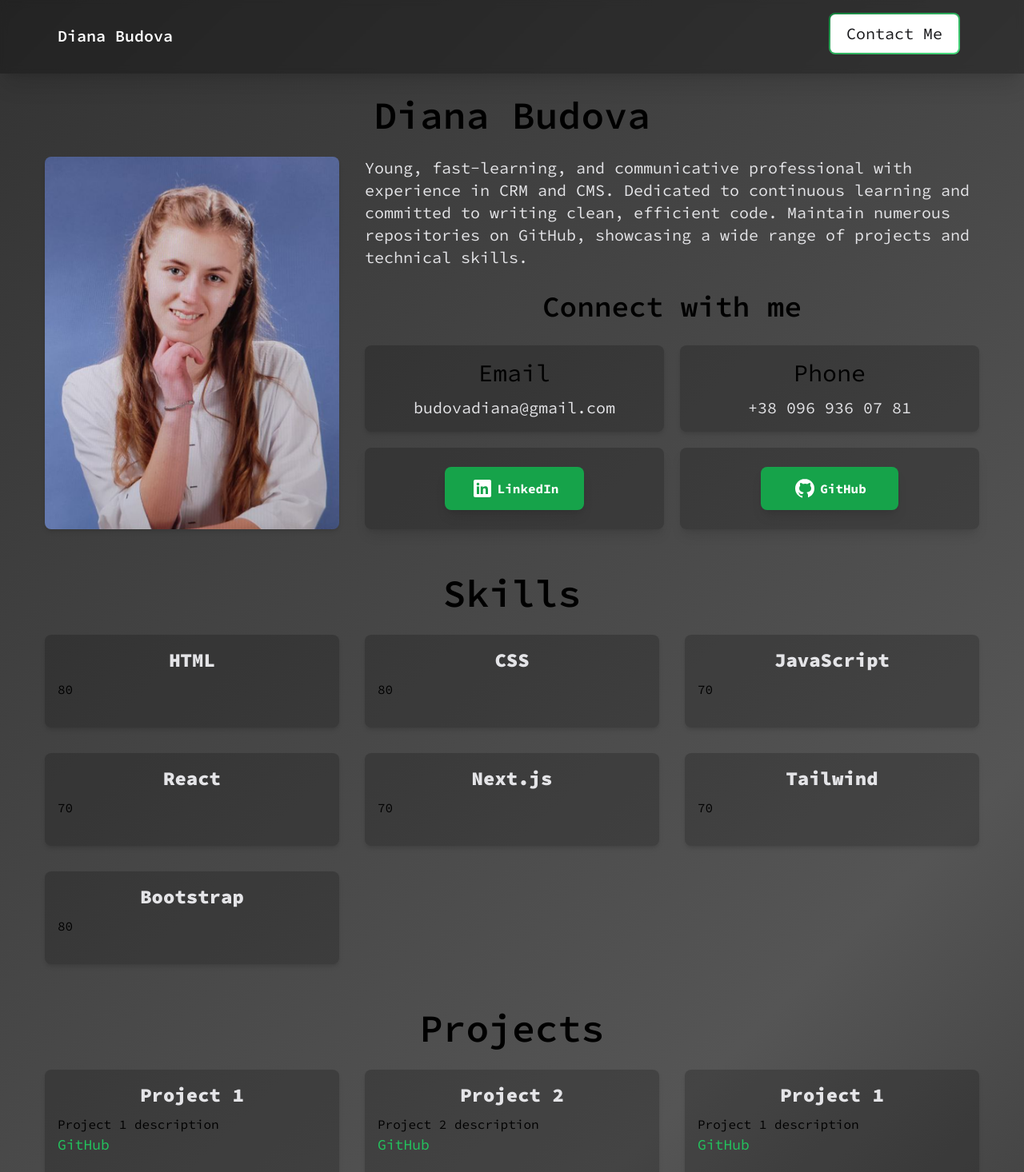
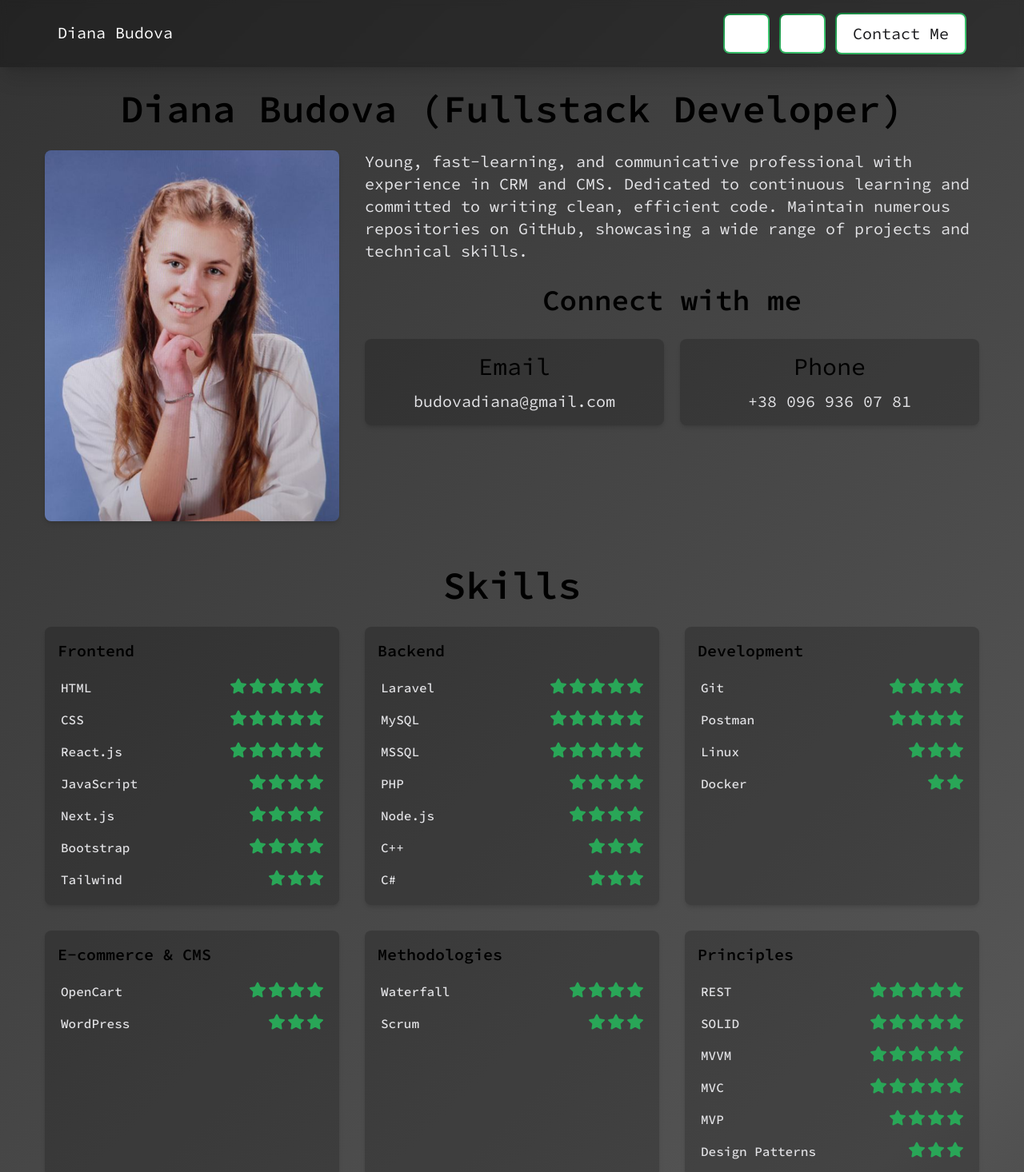
Before and after one commit to DianaBudova/personal-resume-site, a Next.js app: page / in a window 1280 px wide. Shown: the top 1466 px of the page at 80% size. Built offline with nearby package versions, Linux system fonts and the light colour scheme.

Commit message:
make skills page and refactor

```diff
--- a/public/skills.json
+++ b/public/skills.json
@@ -1,30 +1,61 @@
 [
     {
-        "name": "HTML",
-        "level": "80"
+        "Frontend": [
+            { "name": "HTML", "level": "5" },
+            { "name": "CSS", "level": "5" },
+            { "name": "React.js", "level": "5" },
+            { "name": "JavaScript", "level": "4" },
+            { "name": "Next.js", "level": "4" },
+            { "name": "Bootstrap", "level": "4" },
+            { "name": "Tailwind", "level": "3" }
+        ]
     },
     {
-        "name": "CSS",
-        "level": "80"
+        "Backend": [
+            { "name": "Laravel", "level": "5" },
+            { "name": "MySQL", "level": "5" },
+            { "name": "MSSQL", "level": "5" },
+            { "name": "PHP", "level": "4" },
+            { "name": "Node.js", "level": "4" },
+            { "name": "C++", "level": "3" },
+            { "name": "C#", "level": "3" }
+        ]
     },
     {
-        "name": "JavaScript",
-        "level": "70"
+        "Development": [
+            { "name": "Git", "level": "4" },
+            { "name": "Postman", "level": "4" },
+            { "name": "Linux", "level": "3" },
+            { "name": "Docker", "level": "2" }
+        ]
     },
     {
-        "name": "React",
-        "level": "70"
+        "E-commerce & CMS": [
+            { "name": "OpenCart", "level": "4" },
+            { "name": "WordPress", "level": "3" }
+        ]
     },
     {
-        "name": "Next.js",
-        "level": "70"
+        "Methodologies": [
+            { "name": "Waterfall", "level": "4" },
+            { "name": "Scrum", "level": "3" }
+        ]
     },
     {
-        "name": "Tailwind",
-        "level": "70"
+        "Principles": [
+            { "name": "REST", "level": "5" },
+            { "name": "SOLID", "level": "5" },
+            { "name": "MVVM", "level": "5" },
+            { "name": "MVC", "level": "5" },
+            { "name": "MVP", "level": "4" },
+            { "name": "Design Patterns", "level": "3" }
+        ]
     },
     {
-        "name": "Bootstrap",
-        "level": "80"
+        "Languages": [
+            { "name": "Ukrainian", "level": "5" },
+            { "name": "Russian", "level": "5" },
+            { "name": "English", "level": "3" }
+        ]
     }
 ]
--- a/src/app/me/page.js
+++ b/src/app/me/page.js
@@ -2,10 +2,10 @@ const MeComponent = () => {
     return (
         <>
             <h1 className="text-3xl sm:text-4xl md:text-5xl text-center font-semibold mb-7">
-                Diana Budova
+                Diana Budova (Fullstack Developer)
             </h1>
             <div className="grid grid-cols-1 sm:grid-cols-3 sm:gap-8">
-                <div className="col-span-1 flex justify-center">
+                <div className="col-span-1">
                     <img
                         src="images/Me.png"
                         alt="Me"
@@ -41,45 +41,11 @@ const MeComponent = () => {
                                     +38 096 936 07 81
                                 </p>
                             </div>
-                            <div className="flex flex-col items-center bg-black bg-opacity-20 backdrop-filter rounded-lg shadow-lg p-6 space-y-4">
-                                <form
-                                    action="https://www.linkedin.com/in/diana-budova-2690472b7/"
-                                    target="_blank"
-                                >
-                                    <button
-                                        type="submit"
-                                        className="bg-green-600 hover:bg-green-700 text-white font-bold py-3 px-8 rounded-lg shadow-lg transition-transform hover:scale-105"
-                                    >
-                                        <div className="flex items-center justify-center">
-                                            <img
-                                                className="mr-1"
-                                                src="images/social-media/linkedin.svg"
-                                                alt="LinkedIn"
-                                            />
-                                            <span>LinkedIn</span>
-                                        </div>
-                                    </button>
-                                </form>
+                            <div className="flex flex-col items-center p-6 space-y-4">
+
                             </div>
-                            <div className="flex flex-col items-center bg-black bg-opacity-20 backdrop-filter rounded-lg shadow-lg p-6 space-y-4">
-                                <form
-                                    action="https://github.com/DianaBudova"
-                                    target="_blank"
-                                >
-                                    <button
-                                        type="submit"
-                                        className="bg-green-600 hover:bg-green-700 text-white font-bold py-3 px-10 rounded-lg shadow-lg transition-transform hover:scale-105"
-                                    >
-                                        <div className="flex items-center justify-center">
-                                            <img
-                                                className="mr-1"
-                                                src="images/social-media/github.svg"
-                                                alt="GitHub"
-                                            />
-                                            <span>GitHub</span>
-                                        </div>
-                                    </button>
-                                </form>
+                            <div className="flex flex-col items-center p-6 space-y-4">
+
                             </div>
                         </div>
                     </div>
--- a/src/app/modals/contact-me/modal.js
+++ b/src/app/modals/contact-me/modal.js
@@ -110,7 +110,7 @@ const ContactMeModal = ({ openModal, setModal }) => {
                             <div className="flex items-center justify-between">
                                 <button
                                     type="submit"
-                                    className="flex items-center w-full justify-center p-0.5 mb-2 me-2 overflow-hidden text-zinc-900 rounded-lg group bg-gradient-to-br from-green-700 to-green-400 dark:text-white focus:ring-4 focus:outline-none focus:ring-green-200 dark:focus:ring-green-800 transition duration-300 ease-in-out"
+                                    className="flex items-center w-full justify-center p-0.5 mb-2 me-2 overflow-hidden text-zinc-900 rounded-lg group bg-gradient-to-br from-green-700 to-green-400 dark:text-white transition duration-300 ease-in-out"
                                 >
                                     <span className="px-5 w-full py-2.5 transition-all ease-in duration-75 bg-white dark:bg-zinc-900 rounded-md group-hover:bg-opacity-0">
                                         Send
--- a/src/app/page.js
+++ b/src/app/page.js
@@ -23,18 +23,56 @@ export default function BodyPage() {
                     <ul className="px-7 sm:px-10 md:px-14 flex justify-between">
                         <li className="flex items-center">
                             <Link href="/" className="link-animation">
-                                <span className="cursor-pointer text-white font-semibold">
+                                <span className="cursor-pointer text-white">
                                     Diana Budova
                                 </span>
                             </Link>
                         </li>
-                        <li>
+                        <li className="flex items-center space-x-3">
+                            <form
+                                action="https://www.linkedin.com/in/diana-budova-2690472b7/"
+                                target="_blank"
+                            >
+                                <button
+                                    onClick={handleModal}
+                                    className="flex items-center justify-center p-0.5 overflow-hidden text-zinc-900 rounded-lg group bg-gradient-to-br from-green-700 to-green-400 dark:text-white transition duration-300 ease-in-out"
+                                >
+                                    <span className="px-3 py-2 transition-all ease-in duration-75 bg-white dark:bg-zinc-900 rounded-md group-hover:bg-opacity-0">
+                                        <img
+                                            src="images/social-media/linkedin.svg"
+                                            alt="LinkedIn"
+                                        />
+                                    </span>
+                                </button>
+                            </form>
+                            <form
+                                action="https://github.com/DianaBudova"
+                                target="_blank"
+                            >
+                                <button
+                                    onClick={handleModal}
+                                    className="flex items-center justify-center p-0.5 overflow-hidden text-zinc-900 rounded-lg group bg-gradient-to-br from-green-700 to-green-400 dark:text-white transition duration-300 ease-in-out"
+                                >
+                                    <span className="px-3 py-2 transition-all ease-in duration-75 bg-white dark:bg-zinc-900 rounded-md group-hover:bg-opacity-0">
+                                        <img
+                                            src="images/social-media/github.svg"
+                                            alt="GitHub"
+                                        />
+                                    </span>
+                                </button>
+                            </form>
                             <button
                                 onClick={handleModal}
-                                className="flex items-center justify-center p-0.5 mb-2 me-2 overflow-hidden text-zinc-900 rounded-lg group bg-gradient-to-br from-green-700 to-green-400 dark:text-white focus:ring-4 focus:outline-none focus:ring-green-200 dark:focus:ring-green-800 transition duration-300 ease-in-out"
+                                className="flex items-center justify-center p-0.5 overflow-hidden text-zinc-900 rounded-lg group bg-gradient-to-br from-green-700 to-green-400 dark:text-white transition duration-300 ease-in-out"
                             >
-                                <span className="px-5 py-2.5 transition-all ease-in duration-75 bg-white dark:bg-zinc-900 rounded-md group-hover:bg-opacity-0">
+                                <span className="hidden sm:block px-5 py-2.5 transition-all ease-in duration-75 bg-white dark:bg-zinc-900 rounded-md group-hover:bg-opacity-0">
                                     Contact Me
+                                </span>
+                                <span className="block sm:hidden px-3 py-2 transition-all ease-in duration-75 bg-white dark:bg-zinc-900 rounded-md group-hover:bg-opacity-0">
+                                    <img
+                                        src="images/telephone-call.svg"
+                                        alt="Contact Me"
+                                    />
                                 </span>
                             </button>
                         </li>
--- a/src/app/skills/page.js
+++ b/src/app/skills/page.js
@@ -16,21 +16,44 @@ const SkillsComponent = () => {
                 Skills
             </h1>
             <div className="grid grid-cols-1 sm:grid-cols-2 md:grid-cols-3 gap-8">
-                {skills.map((skill, index) => (
-                    <div
-                        key={index}
-                        className="flex flex-col justify-between bg-black bg-opacity-20 backdrop-filter rounded-lg shadow-md p-4"
-                    >
-                        <div className="mb-5">
-                            <h2 className="text-2xl font-black text-center text-zinc-200 mb-2">
-                                {skill.name}
-                            </h2>
-                            <p className="text-zinc-250">
-                                {skill.level}
-                            </p>
+                {skills.map((category, index) => {
+                    const categoryName = Object.keys(category)[0];
+                    return (
+                        <div
+                            key={index}
+                            className="bg-black bg-opacity-20 backdrop-filter rounded-lg shadow-md p-4 transition-shadow duration-300"
+                        >
+                            <h3 className="text-xl font-semibold mb-4">
+                                {categoryName}
+                            </h3>
+                            <ul className="space-y-2">
+                                {category[categoryName].map((skill, idx) => (
+                                    <li
+                                        key={idx}
+                                        className="flex justify-between p-1"
+                                    >
+                                        <span className="font-medium text-zinc-200">
+                                            {skill.name}
+                                        </span>
+                                        <div className="flex space-x-1">
+                                            {Array.from(
+                                                { length: skill.level },
+                                                (_, index) => (
+                                                    <img
+                                                        key={index}
+                                                        src="images/star.svg"
+                                                        alt="star"
+                                                        className="w-5 h-5"
+                                                    />
+                                                )
+                                            )}
+                                        </div>
+                                    </li>
+                                ))}
+                            </ul>
                         </div>
-                    </div>
-                ))}
+                    );
+                })}
             </div>
         </>
     );
```
Also changed, not shown: public/images/star.svg (added), public/images/telephone-call.svg (added).
